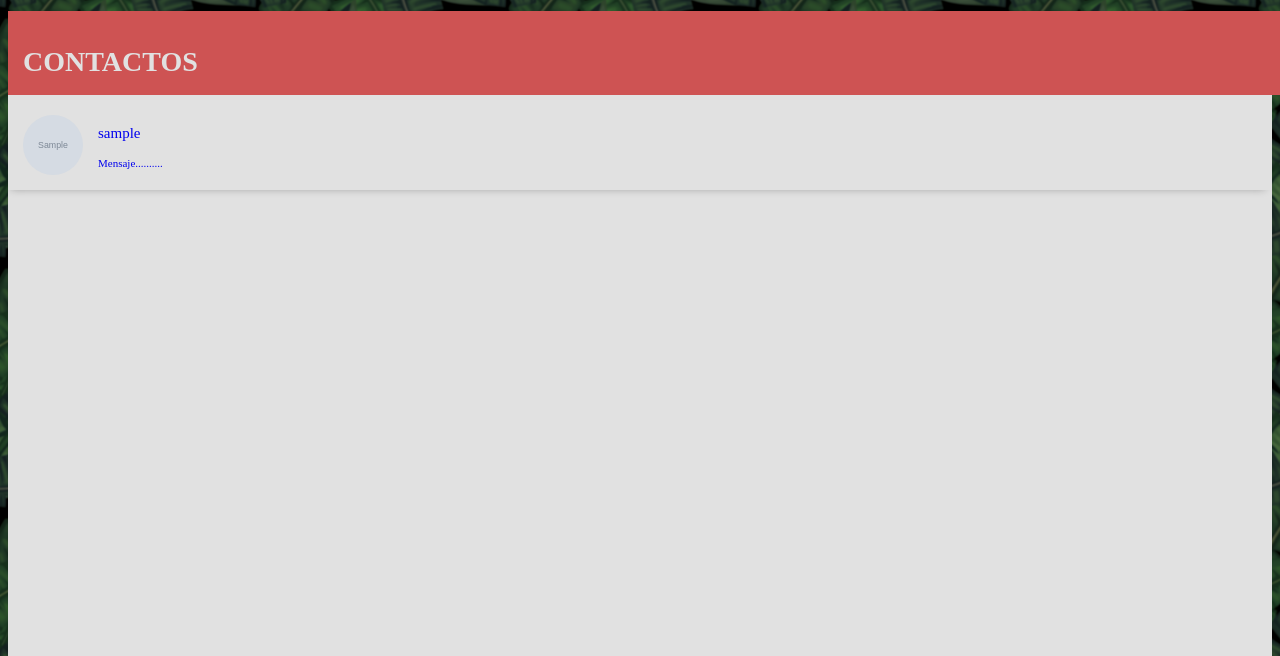
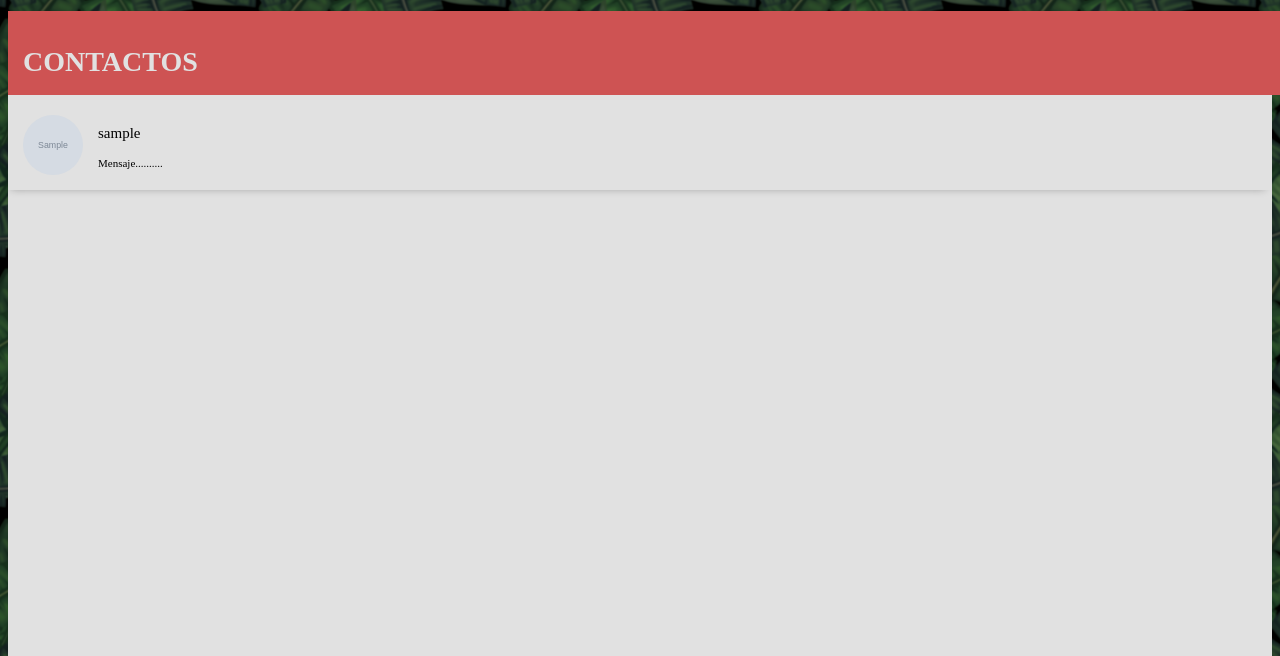
Before and after one commit to lolop93/adoptauncubano, a Symfony app: template src/templates/mensajes/indexMobile.html.twig in a window 1280 px wide. Shown: the part 57-713 px from the top of the page. Run offline with Twig, Linux system fonts and the light colour scheme; the template is opened without the code that fills it: most values are stand-ins (such as "Sample title", 1, 10 or a date in 2020); grey boxes marked "Sample" are stand-in pictures; some libraries are stand-ins or nearby versions.

Commit message:
a ve k pasa aqui 2

```diff
--- a/src/templates/mensajes/indexMobile.html.twig
+++ b/src/templates/mensajes/indexMobile.html.twig
@@ -26,8 +26,8 @@
                             <div class="mensaje {{ conversacion.id == request.get('id') ? 'mensajeSeleccionado' : '' }}" >
                                 <div class="fotoMensaje" style="background-image: url('{{ conversacion.remitente.galeria ? asset('images/Perfiles/' ~ conversacion.remitente.galeria.getFotoPerfil) : asset('images/fotodefecto.png') }}')"></div>
                                 <div class="infoMensaje" >
-                                    <p style="font-size: 15px">{{ conversacion.emisor.username }}</p>
-                                    <p style="font-size: 11px">Mensaje..........</p>
+                                    <p style="font-size: 15px;color: black">{{ conversacion.emisor.username }}</p>
+                                    <p style="font-size: 11px;color: black">Mensaje..........</p>
                                 </div>
                             </div>
                         </a>
```
